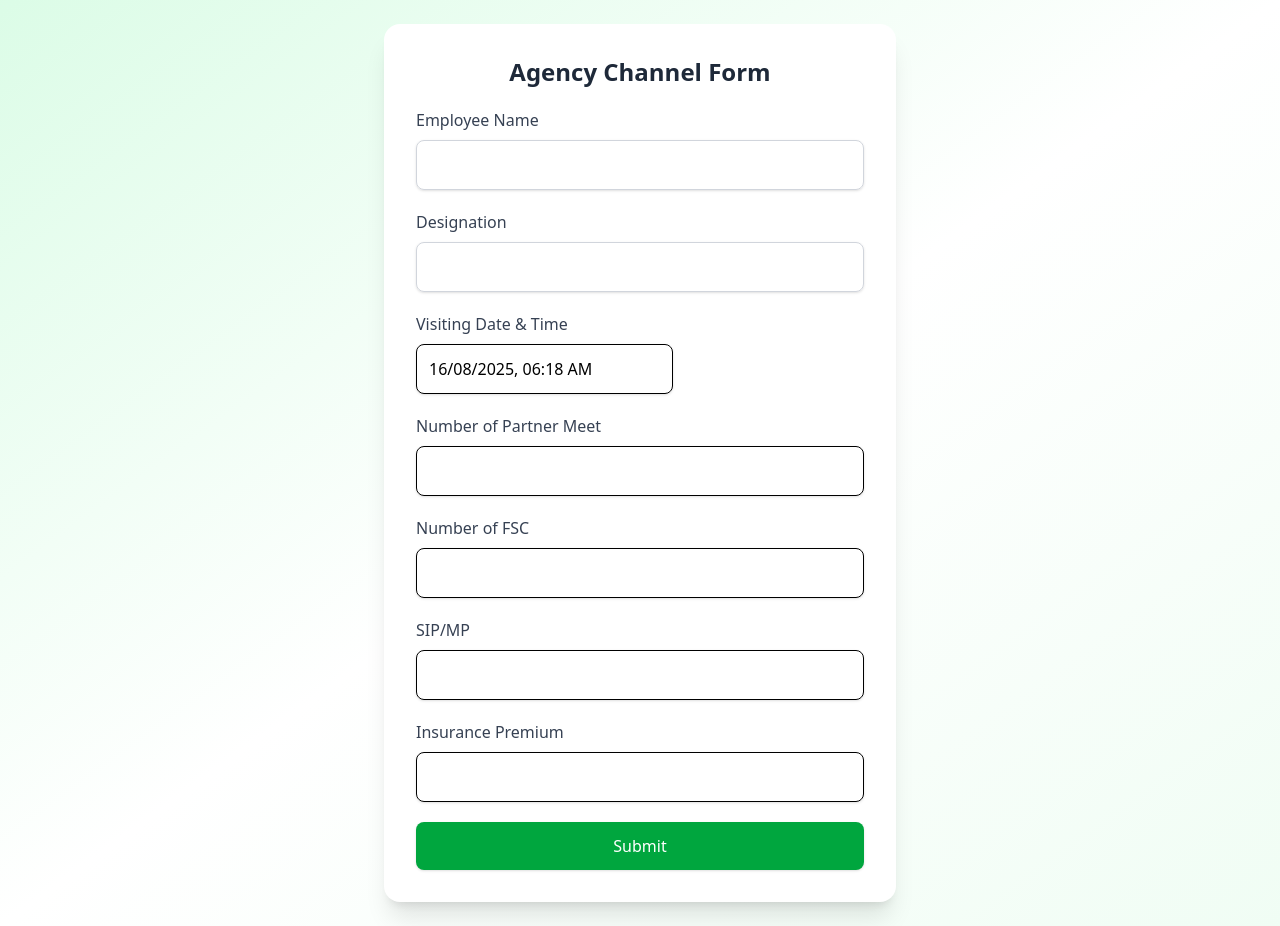
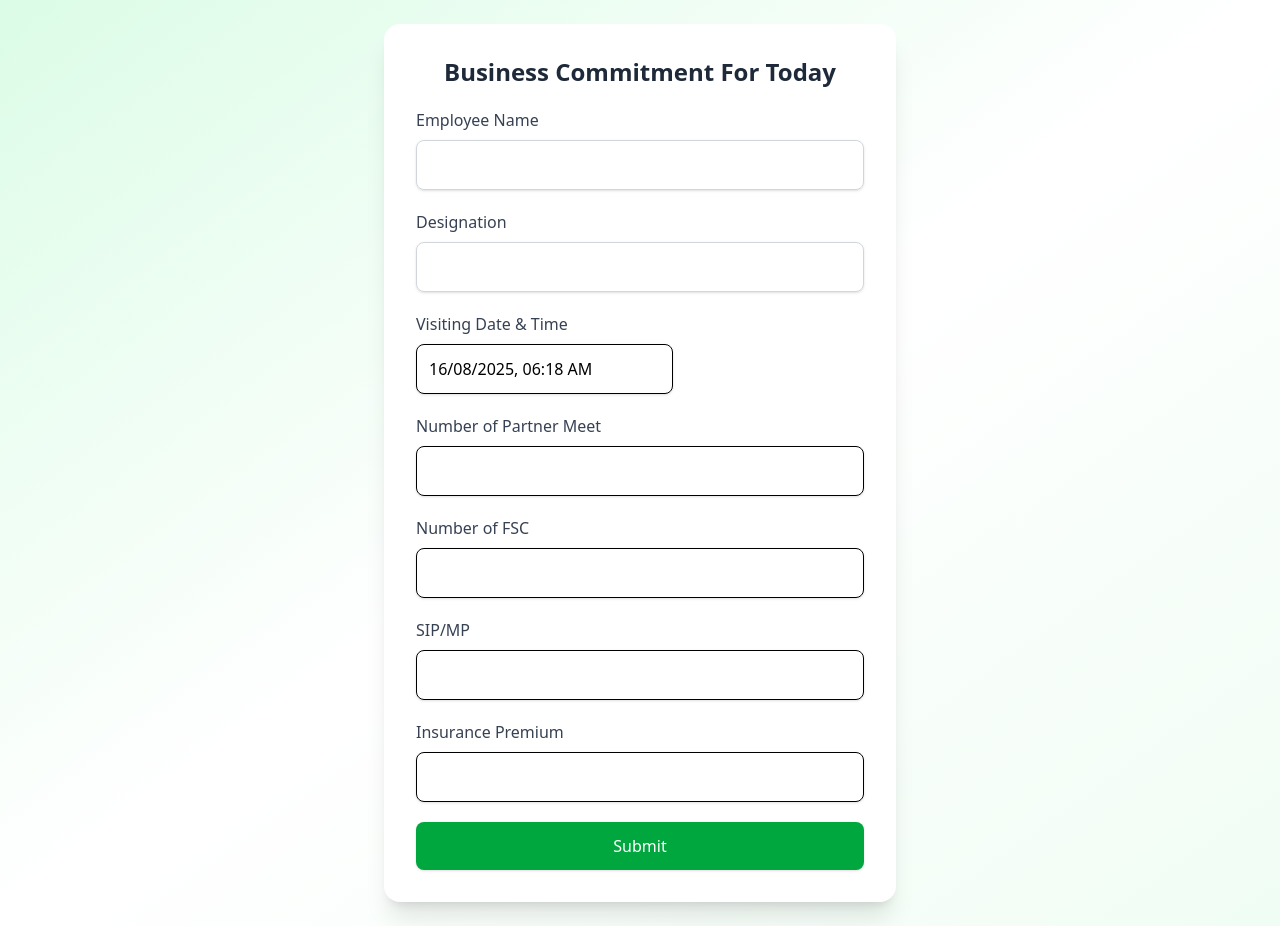
Before and after one commit to sahipe/partner-data, a React (Vite) app in the folder client/: page /agency-form in a window 1280 px wide. Built offline with nearby package versions, Linux system fonts and the light colour scheme.

Commit message:
fix: update header title in AgencyChannelForm for improved clarity

```diff
--- a/client/src/components/AgencyChannelForm.jsx
+++ b/client/src/components/AgencyChannelForm.jsx
@@ -114,7 +114,7 @@ const AgencyChannelForm = () => {
         className="w-full max-w-lg bg-white rounded-2xl shadow-xl p-8 space-y-5"
       >
         <h2 className="text-2xl font-bold text-gray-800 text-center">
-          Agency Channel Form
+          Business Commitment For Today
         </h2>
 
         {/* Employee Name */}
```
